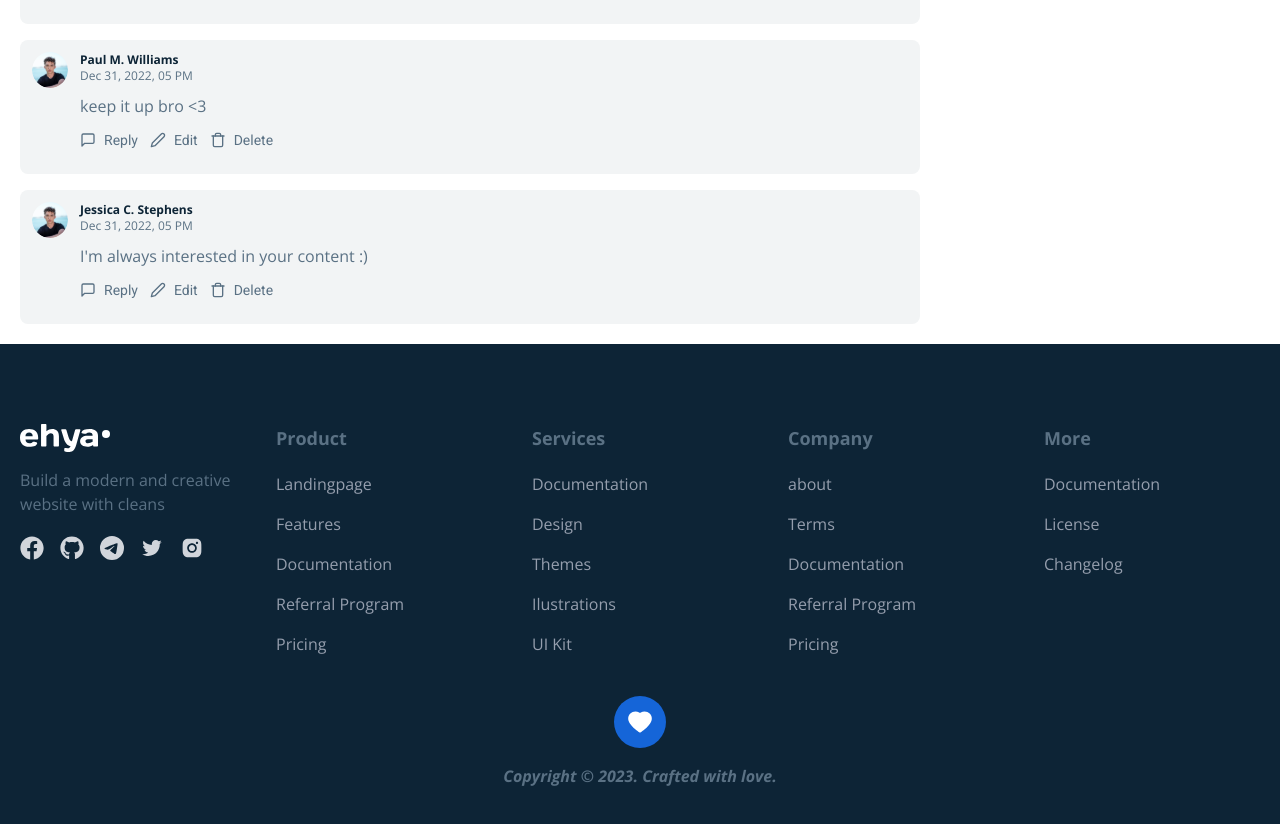
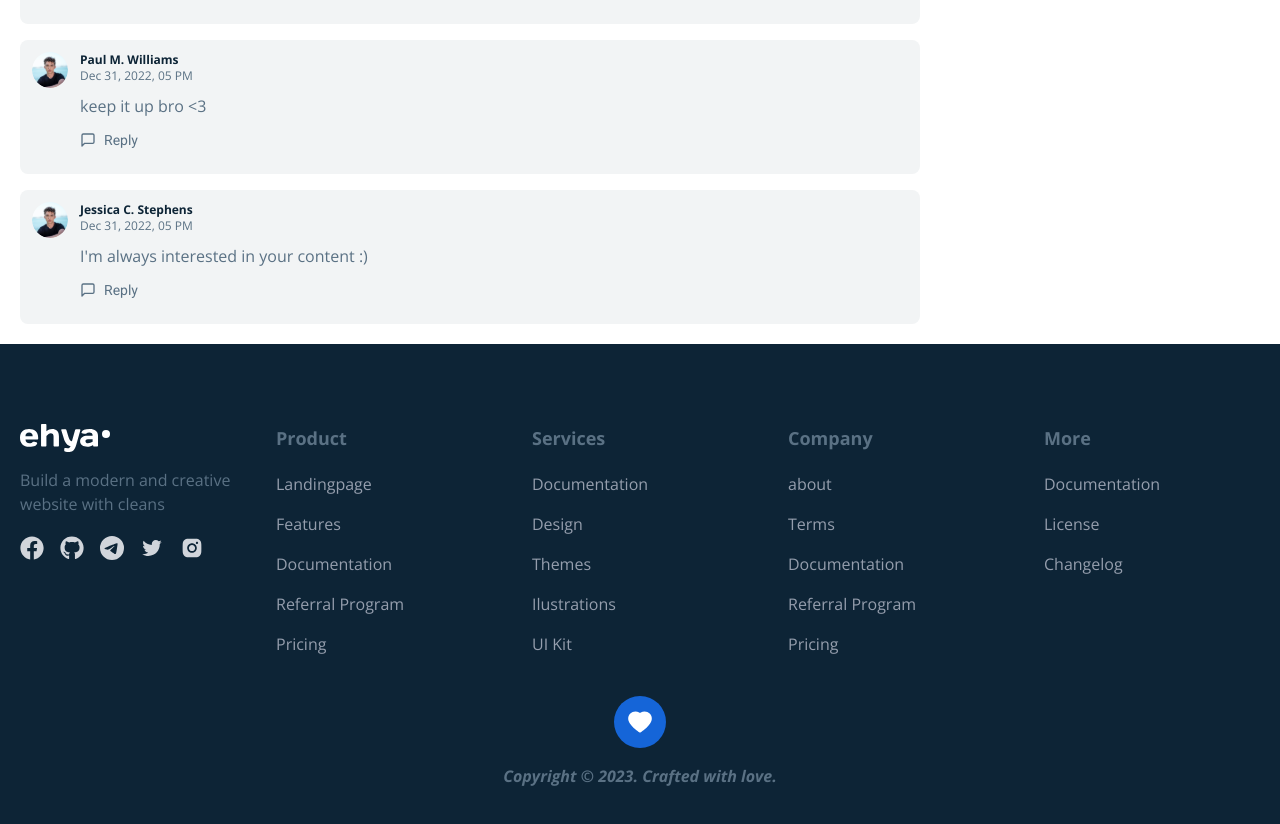
Before and after one commit to rizan1998/mern-blog-frontend, a React (Create React App) app: page /blog/1 in a window 1280 px wide. Shown: the part 1248-2072 px from the top of the page. Built offline with nearby package versions, Linux system fonts and the light colour scheme.

Commit message:
add the comments button condition when user is login and when the _id user in comment is the user logged in system

```diff
--- a/src/components/comments/Comment.jsx
+++ b/src/components/comments/Comment.jsx
@@ -2,7 +2,9 @@ import React from "react";
 import { FiMessageSquare, FiEdit2, FiTrash } from "react-icons/fi";
 import { images } from "../../constants";
 
-const Comment = ({ comment }) => {
+const Comment = ({ comment, logginedUserId }) => {
+  const isUserLoggined = Boolean(logginedUserId);
+  const commentBelongsToUser = logginedUserId === comment.user._id;
   return (
     <div className="flex flex-nowrap items-start gap-x-3 bg-[#F2F4F5] p-3 rounded-lg">
       <img src={images.PostProfileImage} alt="user profile" className="w-9 h-9 object-cover rounded-full" />
@@ -18,10 +20,14 @@ const Comment = ({ comment }) => {
         </span>
         <p className="font-opensans mt-[10px] text-dark-light">{comment.desc}</p>
         <div className="flex items-center gap-x-3 text-dark-light font-roboto text-sm mt-3 mb-3">
+          {isUserLoggined && (
             <button className="flex items-center space-x-2">
               <FiMessageSquare className="w-4 h-auto" />
               <span>Reply</span>
             </button>
+          )}
+          {commentBelongsToUser && (
+            <>
               <button className="flex items-center space-x-2">
                 <FiEdit2 className="w-4 h-auto" />
                 <span>Edit</span>
@@ -30,6 +36,8 @@ const Comment = ({ comment }) => {
                 <FiTrash className="w-4 h-auto" />
                 <span>Delete</span>
               </button>
+            </>
+          )}
         </div>
       </div>
     </div>
--- a/src/components/comments/CommentsContainer.jsx
+++ b/src/components/comments/CommentsContainer.jsx
@@ -3,7 +3,7 @@ import { getCommentsData } from "../../data/comments";
 import CommentForm from "./CommentForm";
 import Comment from "./Comment";
 
-const CommentsContainer = ({ className }) => {
+const CommentsContainer = ({ className, logginedUserId }) => {
   const [comments, setComments] = useState([]);
 
   const mainComments = comments.filter((comment) => comment.parent === null);
@@ -37,8 +37,8 @@ const CommentsContainer = ({ className }) => {
     <div className={`${className}`}>
       <CommentForm btnLabel="Send" formSubmitHandler={(value) => addCommentHandler(value)} />
       <div className="space-y-4 mt-8 ">
-        {mainComments.map((comment) => (
-          <Comment comment={comment} />
+        {mainComments.map((comment, index) => (
+          <Comment key={index} comment={comment} logginedUserId={logginedUserId} />
         ))}
       </div>
     </div>
--- a/src/pages/home/articleDetail/ArticleDetailPage.jsx
+++ b/src/pages/home/articleDetail/ArticleDetailPage.jsx
@@ -73,7 +73,7 @@ function ArticleDetailPage() {
               scelerisque. In egestas erat imperdiet sed euismod nisi porta lorem mollis. Morbi tristique senectus et netus. Mattis pellentesque id nibh tortor id aliquet lectus proin.
             </p>
           </div>
-          <CommentsContainer className="mt-10" />
+          <CommentsContainer className="mt-10" logginedUserId="a" />
         </article>
         <SuggestPosts header="Latest Article" posts={postsData} tags={tagsData} className="mt-8 lg:mt-0 lg:max-w-xs" />
       </section>
```
Lines whose indentation alone changed are shown as unchanged.
